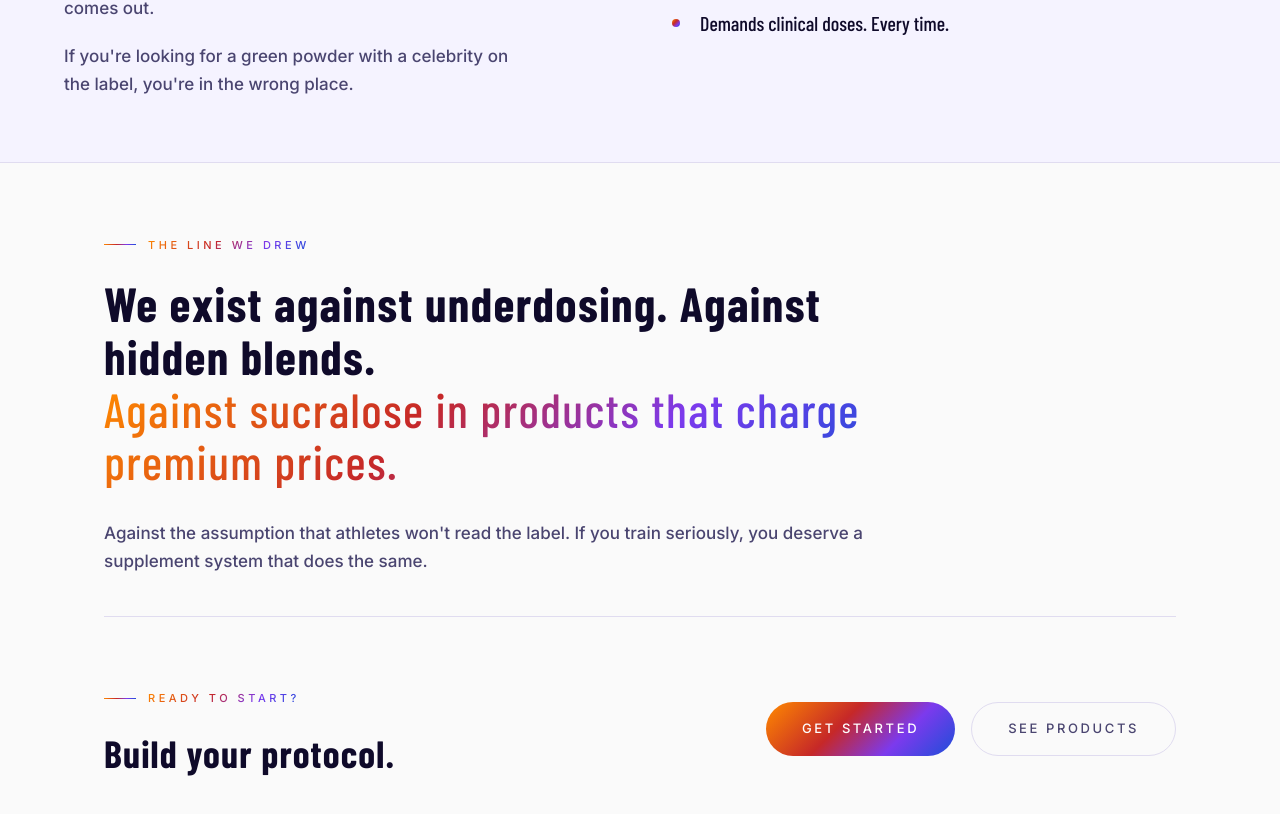
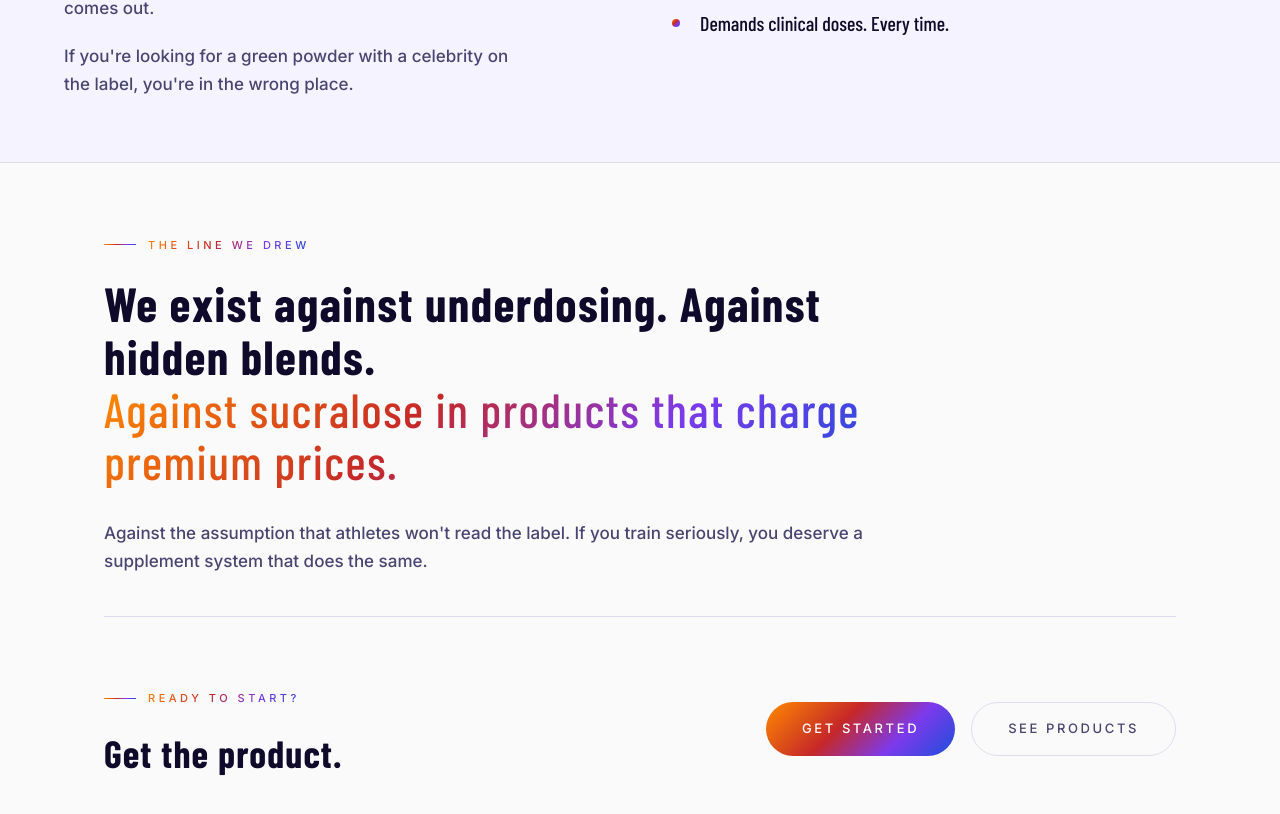
Before and after one commit to Sandu2006a/LIFECODE, a Next.js app in the folder web/: page /about in a window 1280 px wide. Shown: the part 4672-5486 px from the top of the page. Built offline with nearby package versions, Linux system fonts and the light colour scheme; no server answers.

Commit message:
feat: replace protocol with product across all marketing pages

```diff
--- a/web/app/about/page.jsx
+++ b/web/app/about/page.jsx
@@ -318,7 +318,7 @@ export default function AboutPage() {
               <div>
                 <Eyebrow>Ready to start?</Eyebrow>
                 <h3 className="font-sans font-700 text-[30px] md:text-[38px] leading-tight" style={{ color: INK }}>
-                  Build your protocol.
+                  Get the product.
                 </h3>
               </div>
               <div className="flex flex-col sm:flex-row gap-4">
--- a/web/components/AppSection.jsx
+++ b/web/components/AppSection.jsx
@@ -92,7 +92,7 @@ export default function AppSection() {
           </h2>
 
           <p className="app-head font-body font-300 text-[#888] text-base md:text-lg leading-loose max-w-xl opacity-0">
-            Not just tracking. Intelligence. The app connects your protocol, your food, your training
+            Not just tracking. Intelligence. The app connects your product, your food, your training
             and your biology — and tells you exactly what&apos;s happening inside your body.
           </p>
         </div>
--- a/web/components/EcosystemSection.jsx
+++ b/web/components/EcosystemSection.jsx
@@ -89,7 +89,7 @@ export default function EcosystemSection() {
                 className="inline-flex items-center gap-4 px-8 py-4 rounded-full text-white font-sans font-600 text-sm tracking-widest uppercase hover:opacity-88 transition-opacity duration-300 group"
                 style={{ background: BOX_G }}
               >
-                <span>Start your protocol</span>
+                <span>Get the product</span>
                 <span className="w-5 h-5 rounded-full bg-white/20 flex items-center justify-center group-hover:translate-x-1 transition-transform duration-300">
                   <svg width="10" height="10" viewBox="0 0 10 10" fill="none">
                     <path d="M2 5h6M5.5 2.5L8 5l-2.5 2.5" stroke="currentColor" strokeWidth="1.2" strokeLinecap="round" strokeLinejoin="round"/>
--- a/web/components/HeroSection.jsx
+++ b/web/components/HeroSection.jsx
@@ -59,7 +59,7 @@ export default function HeroSection() {
             <Link href="/pricing"
               className="inline-flex items-center gap-3 px-7 py-3.5 rounded-full text-white font-sans font-600 text-[13px] tracking-widest uppercase group hover:opacity-88 transition-opacity duration-300"
               style={{ background: BOX_G }}>
-              <span>Start your protocol</span>
+              <span>Get the product</span>
               <span className="w-5 h-5 rounded-full bg-white/20 flex items-center justify-center group-hover:translate-x-1 transition-transform duration-300">
                 <svg width="9" height="9" viewBox="0 0 9 9" fill="none">
                   <path d="M1.5 4.5h6M4.5 2L7 4.5 4.5 7" stroke="white" strokeWidth="1.2" strokeLinecap="round"/>
--- a/web/components/MarqueeStrip.jsx
+++ b/web/components/MarqueeStrip.jsx
@@ -6,7 +6,7 @@ const ITEMS = [
   'Clinical Dosing',
   'Zero Fillers',
   'Circadian Aligned',
-  '3-Phase Protocol',
+  '3-Phase Product',
   'Third-Party Verified',
   'Elite Performance',
 ];
--- a/web/components/PreOrderSection.jsx
+++ b/web/components/PreOrderSection.jsx
@@ -93,7 +93,7 @@ export default function PreOrderSection() {
         <div className="po-rise opacity-0 text-center mb-8">
           <h2 className="font-sans font-700 text-[#0a0a0a] leading-none tracking-tight mb-4"
             style={{ fontSize: 'clamp(2.4rem, 5vw, 4.5rem)' }}>
-            Launches in
+            The product drops soon.
           </h2>
 
           {/* Timer */}
```
